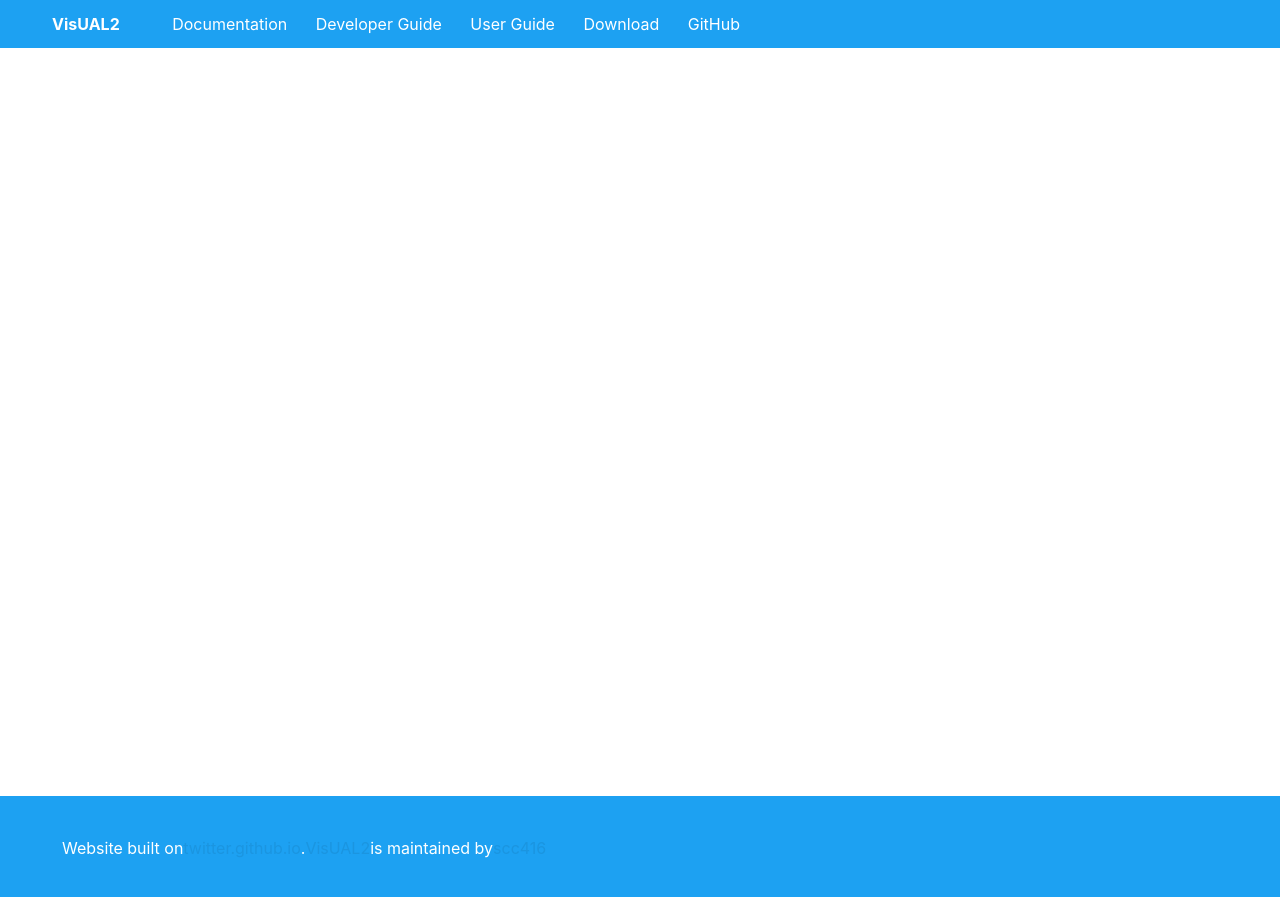
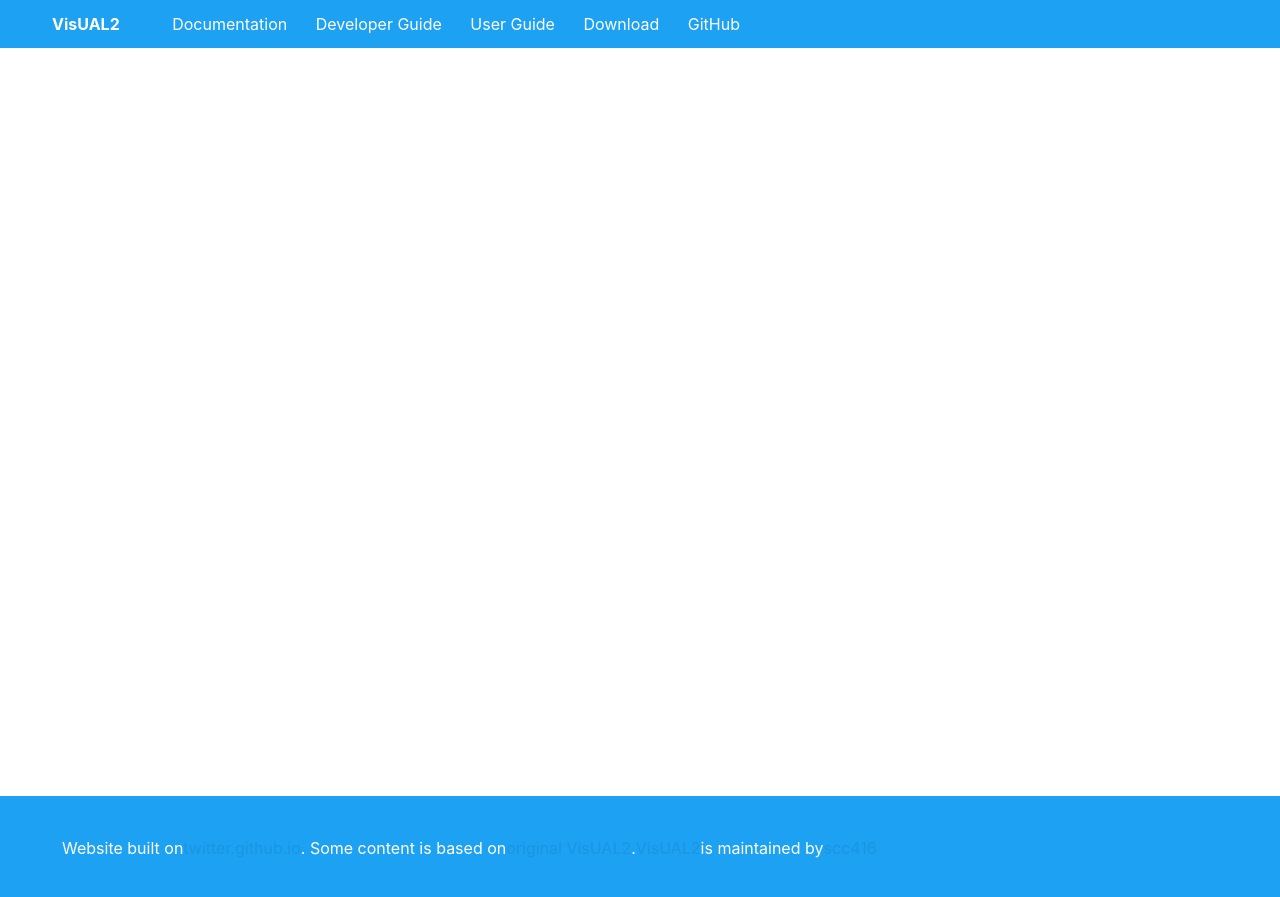
Before and after one commit to scc416/VisUAL2-doc, a Jekyll site: the page built from index.html, in a window 1280 px wide and 900 px high, scrolled down 2475 px. Shown: the top 897 px of the window. Built offline with Jekyll 4.4.1, drawn with Linux system fonts in a browser that asks for light colours.

Commit message:
Update default.html

```diff
--- a/_layouts/default.html
+++ b/_layouts/default.html
@@ -95,7 +95,7 @@
     <!-- Footer -->
     <div class="footer">
         <div class="Grid container">
-            Website built on <a href="https://twitter.github.io/">twitter.github.io</a>. <a href="https://github.com/scc416/Visual2">VisUAL2</a> is maintained by  <a  href="https://github.com/scc416">scc416</a>
+            Website built on <a href="https://twitter.github.io/">twitter.github.io</a>. Some content is based on <a href="https://github.com/ImperialCollegeLondon/Visual2">original VisUAL2</a>. <a href="https://github.com/scc416/Visual2">VisUAL2</a> is maintained by  <a  href="https://github.com/scc416">scc416</a>
         </div>
     </div> <!-- End of Footer -->
   </body>
```
